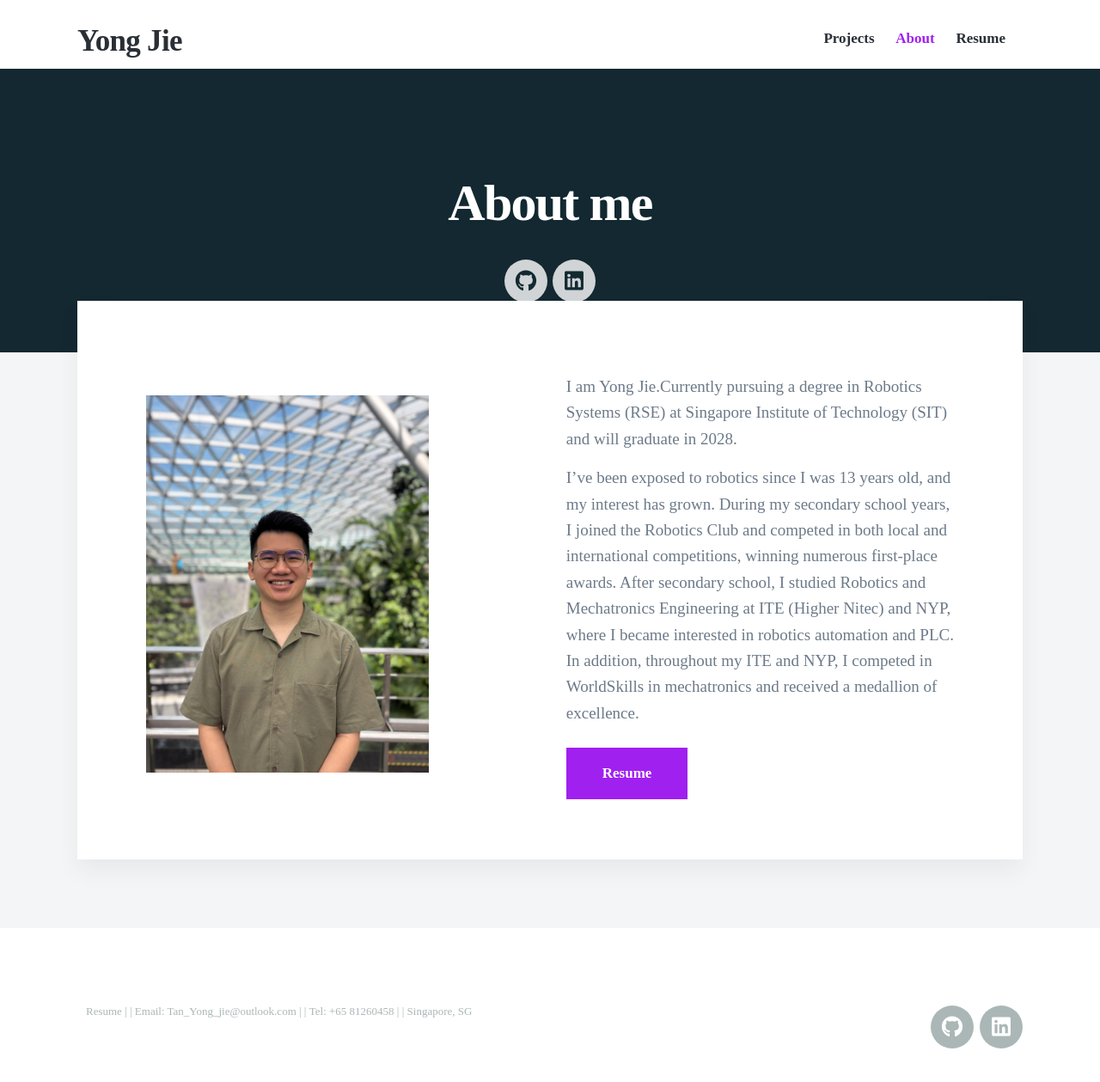
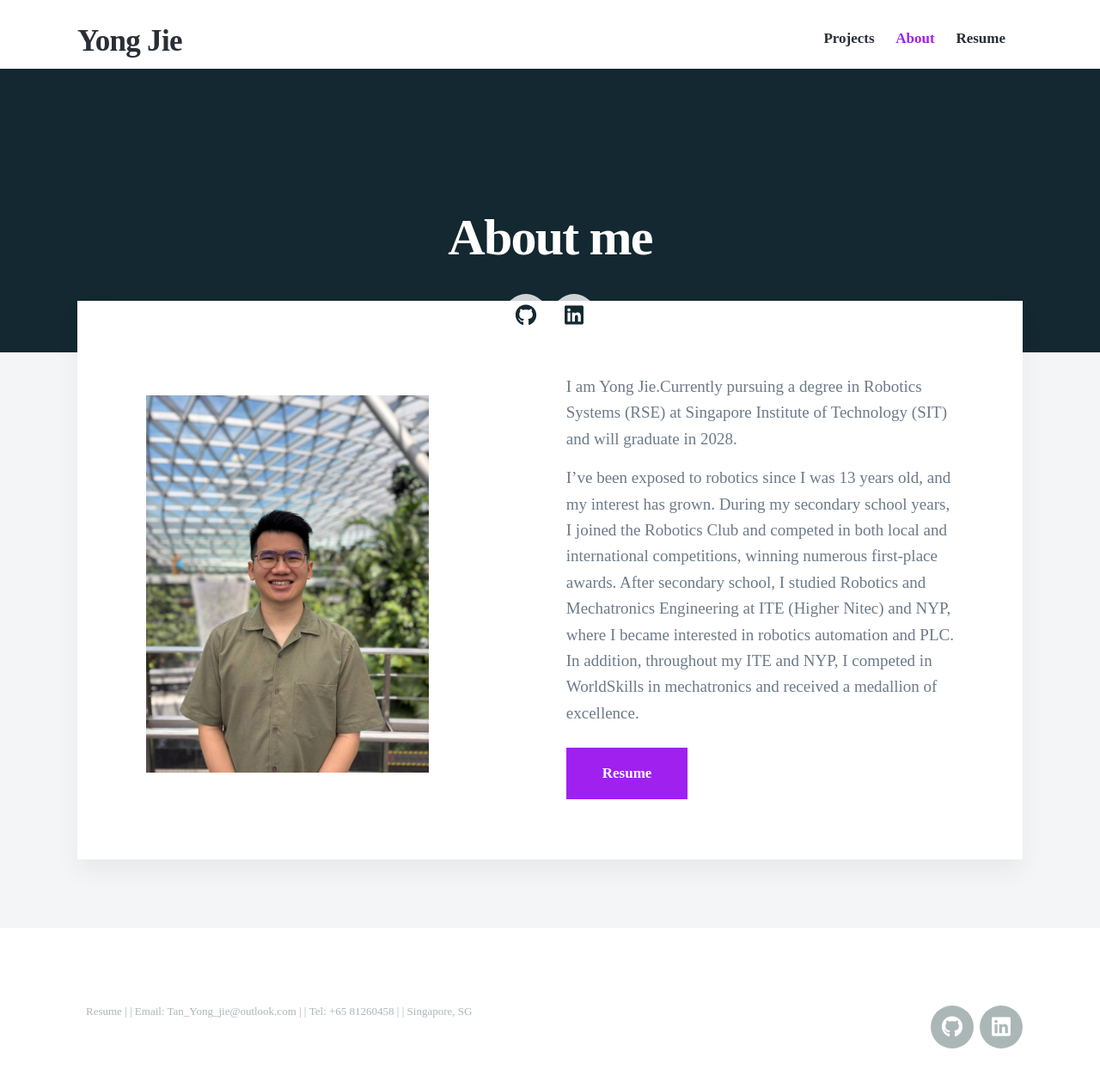
Before and after one commit to YongJiee/YongJiee.github.io, a Jekyll site: the page built from _pages/about.md, in a window 1280 px wide and 1263 px high. Shown: the top 1259 px of the window at 86% size. Built offline with Jekyll 4.4.1, drawn with Linux system fonts in a browser that asks for light colours; nearby versions of some CDN libraries.

Commit message:
fixing profile view on phone

```diff
--- a/_sass/_includes/_hero.scss
+++ b/_sass/_includes/_hero.scss
@@ -27,7 +27,7 @@
 	.wrap {
 		position: relative;
 		z-index: 2;
-		padding-top: 80px; // Push content down below fixed navbar
+		padding-top: 120px; // Push content down below fixed navbar
 		text-align: center;
 	}
 
```
